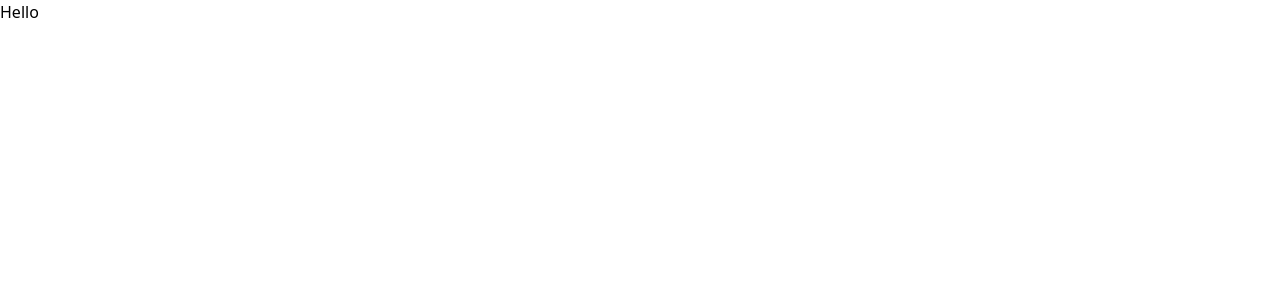
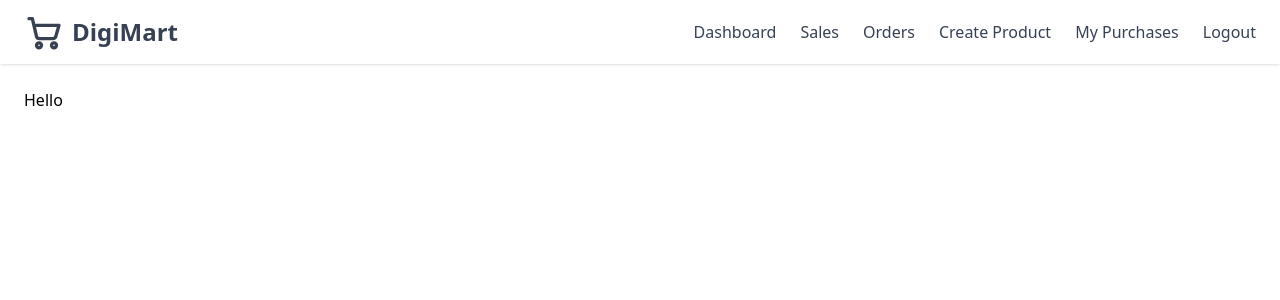
Before and after one commit to tamim-vaiya/DigiMart-django, a Django app: page / in a window 1280 px wide. Before the commit the part shown is almost empty. Shown: the top 300 px of the page. Run offline with Django 5.2, Linux system fonts and the light colour scheme.

Commit message:
Created a navbar

```diff
--- a/static/dist/styles.css
+++ b/static/dist/styles.css
@@ -1,4 +1,5 @@
 /*! tailwindcss v4.1.12 | MIT License | https://tailwindcss.com */
+@layer properties;
 @layer theme, base, components, utilities;
 @layer theme {
   :root, :host {
@@ -6,6 +7,21 @@
       "Segoe UI Emoji", "Segoe UI Symbol", "Noto Color Emoji";
     --font-mono: ui-monospace, SFMono-Regular, Menlo, Monaco, Consolas, "Liberation Mono",
       "Courier New", monospace;
+    --color-red-600: oklch(57.7% 0.245 27.325);
+    --color-indigo-600: oklch(51.1% 0.262 276.966);
+    --color-gray-700: oklch(37.3% 0.034 259.733);
+    --color-white: #fff;
+    --spacing: 0.25rem;
+    --text-xl: 1.25rem;
+    --text-xl--line-height: calc(1.75 / 1.25);
+    --text-2xl: 1.5rem;
+    --text-2xl--line-height: calc(2 / 1.5);
+    --text-3xl: 1.875rem;
+    --text-3xl--line-height: calc(2.25 / 1.875);
+    --text-4xl: 2.25rem;
+    --text-4xl--line-height: calc(2.5 / 2.25);
+    --font-weight-medium: 500;
+    --font-weight-bold: 700;
     --default-font-family: var(--font-sans);
     --default-mono-font-family: var(--font-mono);
   }
@@ -162,7 +178,217 @@
   .static {
     position: static;
   }
+  .container {
+    width: 100%;
+    @media (width >= 40rem) {
+      max-width: 40rem;
+    }
+    @media (width >= 48rem) {
+      max-width: 48rem;
+    }
+    @media (width >= 64rem) {
+      max-width: 64rem;
+    }
+    @media (width >= 80rem) {
+      max-width: 80rem;
+    }
+    @media (width >= 96rem) {
+      max-width: 96rem;
+    }
+  }
+  .mx-auto {
+    margin-inline: auto;
+  }
   .block {
     display: block;
   }
+  .flex {
+    display: flex;
+  }
+  .h-8 {
+    height: calc(var(--spacing) * 8);
+  }
+  .w-8 {
+    width: calc(var(--spacing) * 8);
+  }
+  .items-center {
+    align-items: center;
+  }
+  .justify-between {
+    justify-content: space-between;
+  }
+  .space-x-2 {
+    :where(& > :not(:last-child)) {
+      --tw-space-x-reverse: 0;
+      margin-inline-start: calc(calc(var(--spacing) * 2) * var(--tw-space-x-reverse));
+      margin-inline-end: calc(calc(var(--spacing) * 2) * calc(1 - var(--tw-space-x-reverse)));
+    }
+  }
+  .space-x-6 {
+    :where(& > :not(:last-child)) {
+      --tw-space-x-reverse: 0;
+      margin-inline-start: calc(calc(var(--spacing) * 6) * var(--tw-space-x-reverse));
+      margin-inline-end: calc(calc(var(--spacing) * 6) * calc(1 - var(--tw-space-x-reverse)));
+    }
+  }
+  .bg-white {
+    background-color: var(--color-white);
+  }
+  .p-6 {
+    padding: calc(var(--spacing) * 6);
+  }
+  .px-6 {
+    padding-inline: calc(var(--spacing) * 6);
+  }
+  .py-3 {
+    padding-block: calc(var(--spacing) * 3);
+  }
+  .text-2xl {
+    font-size: var(--text-2xl);
+    line-height: var(--tw-leading, var(--text-2xl--line-height));
+  }
+  .text-3xl {
+    font-size: var(--text-3xl);
+    line-height: var(--tw-leading, var(--text-3xl--line-height));
+  }
+  .text-4xl {
+    font-size: var(--text-4xl);
+    line-height: var(--tw-leading, var(--text-4xl--line-height));
+  }
+  .text-xl {
+    font-size: var(--text-xl);
+    line-height: var(--tw-leading, var(--text-xl--line-height));
+  }
+  .font-bold {
+    --tw-font-weight: var(--font-weight-bold);
+    font-weight: var(--font-weight-bold);
+  }
+  .font-medium {
+    --tw-font-weight: var(--font-weight-medium);
+    font-weight: var(--font-weight-medium);
+  }
+  .text-gray-700 {
+    color: var(--color-gray-700);
+  }
+  .text-indigo-600 {
+    color: var(--color-indigo-600);
+  }
+  .shadow-md {
+    --tw-shadow: 0 4px 6px -1px var(--tw-shadow-color, rgb(0 0 0 / 0.1)), 0 2px 4px -2px var(--tw-shadow-color, rgb(0 0 0 / 0.1));
+    box-shadow: var(--tw-inset-shadow), var(--tw-inset-ring-shadow), var(--tw-ring-offset-shadow), var(--tw-ring-shadow), var(--tw-shadow);
+  }
+  .shadow-sm {
+    --tw-shadow: 0 1px 3px 0 var(--tw-shadow-color, rgb(0 0 0 / 0.1)), 0 1px 2px -1px var(--tw-shadow-color, rgb(0 0 0 / 0.1));
+    box-shadow: var(--tw-inset-shadow), var(--tw-inset-ring-shadow), var(--tw-ring-offset-shadow), var(--tw-ring-shadow), var(--tw-shadow);
+  }
+  .hover\:text-indigo-600 {
+    &:hover {
+      @media (hover: hover) {
+        color: var(--color-indigo-600);
+      }
+    }
+  }
+  .hover\:text-red-600 {
+    &:hover {
+      @media (hover: hover) {
+        color: var(--color-red-600);
+      }
+    }
+  }
 }
+@property --tw-space-x-reverse {
+  syntax: "*";
+  inherits: false;
+  initial-value: 0;
+}
+@property --tw-font-weight {
+  syntax: "*";
+  inherits: false;
+}
+@property --tw-shadow {
+  syntax: "*";
+  inherits: false;
+  initial-value: 0 0 #0000;
+}
+@property --tw-shadow-color {
+  syntax: "*";
+  inherits: false;
+}
+@property --tw-shadow-alpha {
+  syntax: "<percentage>";
+  inherits: false;
+  initial-value: 100%;
+}
+@property --tw-inset-shadow {
+  syntax: "*";
+  inherits: false;
+  initial-value: 0 0 #0000;
+}
+@property --tw-inset-shadow-color {
+  syntax: "*";
+  inherits: false;
+}
+@property --tw-inset-shadow-alpha {
+  syntax: "<percentage>";
+  inherits: false;
+  initial-value: 100%;
+}
+@property --tw-ring-color {
+  syntax: "*";
+  inherits: false;
+}
+@property --tw-ring-shadow {
+  syntax: "*";
+  inherits: false;
+  initial-value: 0 0 #0000;
+}
+@property --tw-inset-ring-color {
+  syntax: "*";
+  inherits: false;
+}
+@property --tw-inset-ring-shadow {
+  syntax: "*";
+  inherits: false;
+  initial-value: 0 0 #0000;
+}
+@property --tw-ring-inset {
+  syntax: "*";
+  inherits: false;
+}
+@property --tw-ring-offset-width {
+  syntax: "<length>";
+  inherits: false;
+  initial-value: 0px;
+}
+@property --tw-ring-offset-color {
+  syntax: "*";
+  inherits: false;
+  initial-value: #fff;
+}
+@property --tw-ring-offset-shadow {
+  syntax: "*";
+  inherits: false;
+  initial-value: 0 0 #0000;
+}
+@layer properties {
+  @supports ((-webkit-hyphens: none) and (not (margin-trim: inline))) or ((-moz-orient: inline) and (not (color:rgb(from red r g b)))) {
+    *, ::before, ::after, ::backdrop {
+      --tw-space-x-reverse: 0;
+      --tw-font-weight: initial;
+      --tw-shadow: 0 0 #0000;
+      --tw-shadow-color: initial;
+      --tw-shadow-alpha: 100%;
+      --tw-inset-shadow: 0 0 #0000;
+      --tw-inset-shadow-color: initial;
+      --tw-inset-shadow-alpha: 100%;
+      --tw-ring-color: initial;
+      --tw-ring-shadow: 0 0 #0000;
+      --tw-inset-ring-color: initial;
+      --tw-inset-ring-shadow: 0 0 #0000;
+      --tw-ring-inset: initial;
+      --tw-ring-offset-width: 0px;
+      --tw-ring-offset-color: #fff;
+      --tw-ring-offset-shadow: 0 0 #0000;
+    }
+  }
+}
--- a/templates/base.html
+++ b/templates/base.html
@@ -3,11 +3,38 @@
 <head>
     <meta charset="UTF-8">
     <meta name="viewport" content="width=device-width, initial-scale=1.0">
-    <title>Base</title>
+    <title>DigiMart</title>
     {% load static %}
     <link rel="stylesheet" href="{% static 'dist/styles.css' %}">
 </head>
 <body>
-    {% block body %} {% endblock body %}
+    <!-- Navbar -->
+    <nav class="bg-white shadow-sm px-6 py-3 flex justify-between items-center">
+        <!-- Left: Logo + Name -->
+        <div class="flex items-center space-x-2">
+            <svg width="40" height="40" viewBox="0 0 24 24" fill="none" stroke="#374151" stroke-width="2" stroke-linecap="round" stroke-linejoin="round">
+                <path d="M3 4h2l2.4 10.2a2 2 0 0 0 2 1.8h7.8a2 2 0 0 0 1.93-1.52L21 8H7"/>
+                <circle cx="9" cy="20" r="1.5"/>
+                <circle cx="18" cy="20" r="1.5"/>
+            </svg>
+            <span class="text-2xl font-bold text-gray-700">DigiMart</span>
+        </div>
+
+        <!-- Right: Links -->
+        <div class="flex space-x-6 text-gray-700 font-medium">
+            <a href="" class="hover:text-indigo-600">Dashboard</a>
+            <a href="" class="hover:text-indigo-600">Sales</a>
+            <a href="" class="hover:text-indigo-600">Orders</a>
+            <a href="" class="hover:text-indigo-600">Create Product</a>
+            <a href="" class="hover:text-indigo-600">My Purchases</a>
+            <a href="" class="hover:text-red-600">Logout</a>
+        </div>
+    </nav>
+
+    <!-- Page content -->
+    <div class="container mx-auto p-6">
+        {% block body %}{% endblock body %}
+    </div>
+
 </body>
 </html>
```
